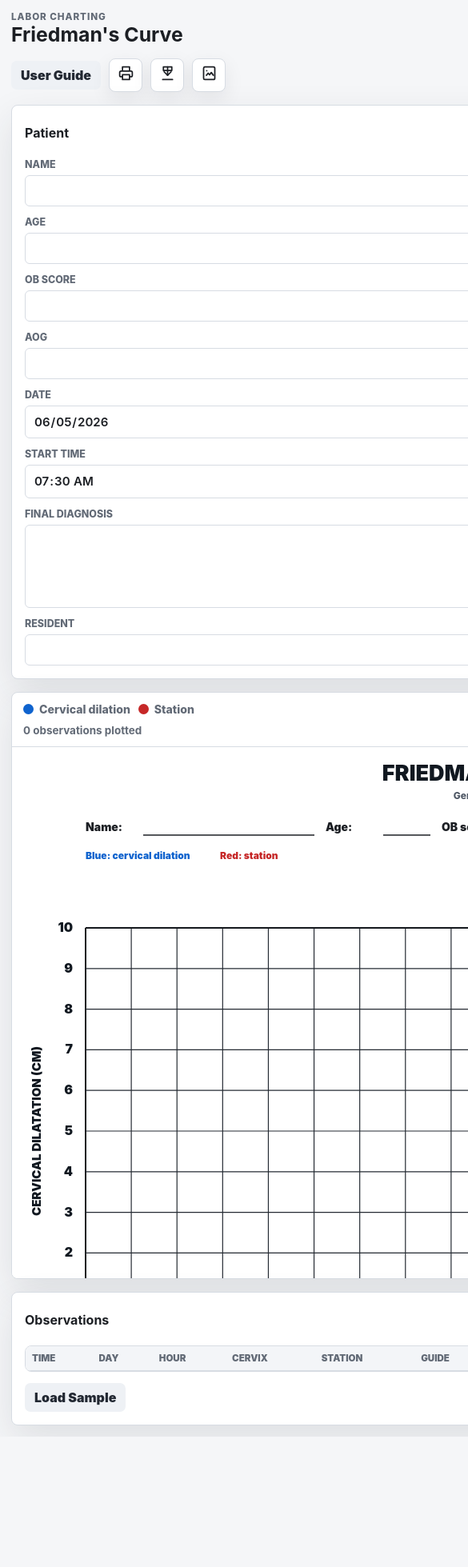
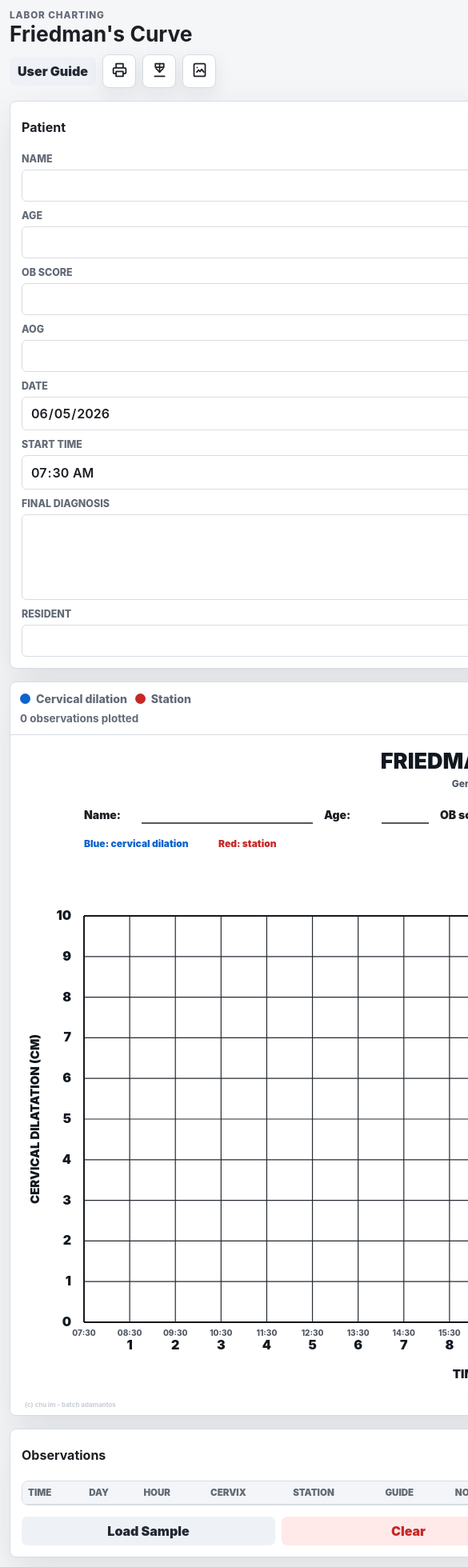
Before and after one commit to micahnut/friedmans-curve, a React (Vite) app: page / in a window 390 px wide. Shown: the top 1959 px of the page at 80% size, 585 px wide, since content can reach past the window. Before the commit the page ends 1796 px from the top, so only its background shows below. Built offline with nearby package versions, Linux system fonts and the light colour scheme.

Commit message:
style changes

```diff
--- a/src/styles.css
+++ b/src/styles.css
@@ -252,6 +252,7 @@
 
 .table-wrap {
   overflow-x: auto;
+  -webkit-overflow-scrolling: touch;
   border: 1px solid var(--line);
   border-radius: 8px;
 }
@@ -435,12 +436,31 @@
 
 @media (max-width: 720px) {
   .app-shell {
-    padding: 14px;
+    padding: 12px;
   }
 
   .app-header {
     align-items: flex-start;
     flex-direction: column;
+    gap: 12px;
+  }
+
+  .header-actions {
+    width: 100%;
+    justify-content: flex-start;
+  }
+
+  .panel {
+    padding: 14px;
+  }
+
+  .patient-grid {
+    gap: 10px;
+  }
+
+  input,
+  textarea {
+    font-size: 1rem;
   }
 
   .patient-grid {
@@ -454,6 +474,38 @@
   .chart-toolbar {
     align-items: flex-start;
     flex-direction: column;
+    gap: 8px;
+    padding: 12px;
+  }
+
+  .chart-status {
+    text-align: left;
+  }
+
+  .chart-scroller {
+    max-height: none;
+    -webkit-overflow-scrolling: touch;
+  }
+
+  #curveChart {
+    min-width: 720px;
+  }
+
+  .data-actions {
+    gap: 8px;
+  }
+
+  .data-actions button {
+    flex: 1;
+  }
+
+  table {
+    min-width: 640px;
+  }
+
+  th,
+  td {
+    padding: 7px;
   }
 
   .guide-heading {
@@ -466,6 +518,20 @@
 }
 
 @media (max-width: 480px) {
+  h1 {
+    font-size: 1.65rem;
+  }
+
+  .header-actions {
+    gap: 8px;
+  }
+
+  .ghost-button,
+  .primary-button,
+  .danger-button {
+    padding: 0 10px;
+  }
+
   .patient-grid {
     grid-template-columns: 1fr;
   }
```
Also changed, not shown: 4 other files (tests, documents, lock files or other folders).
